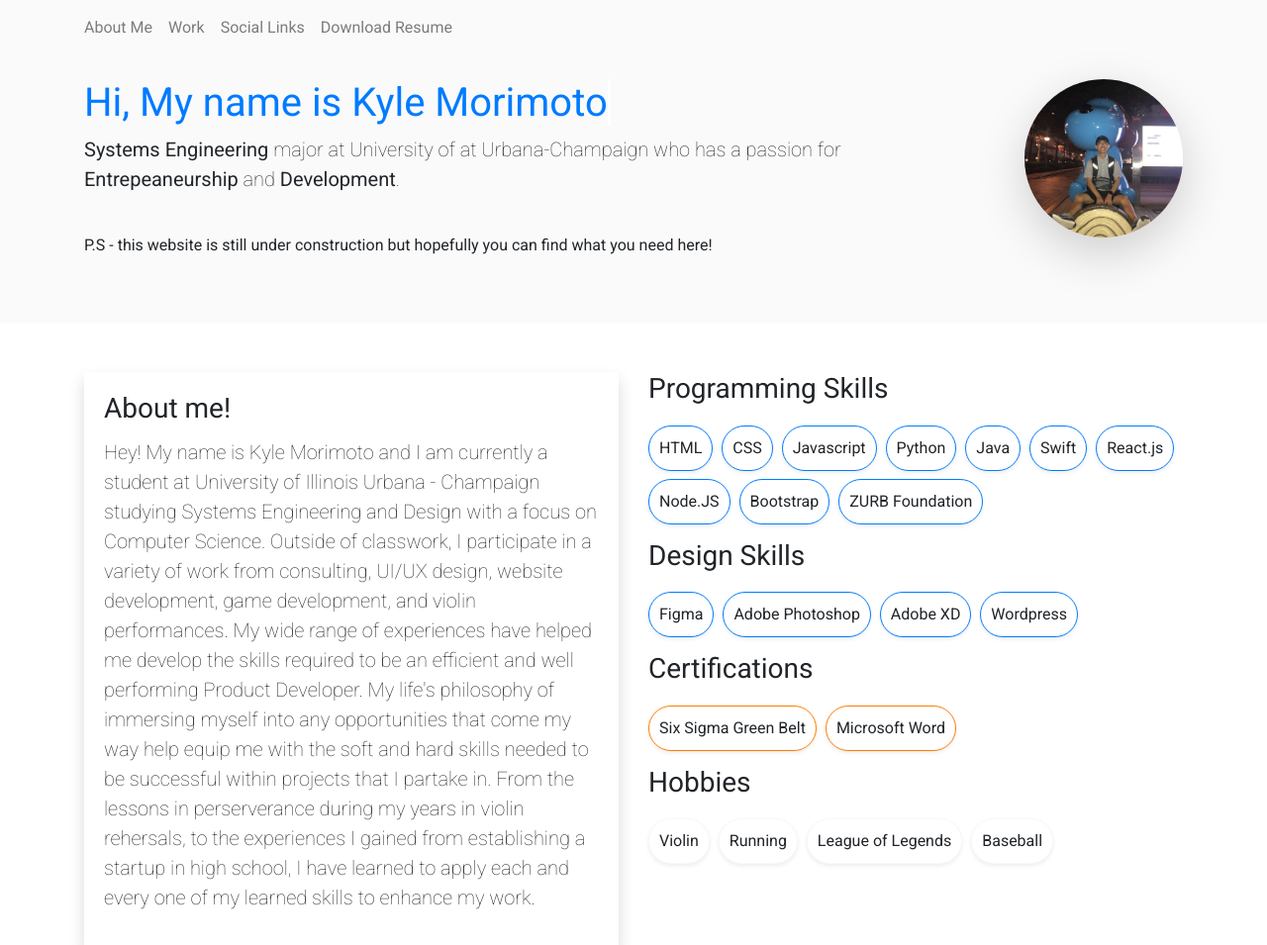
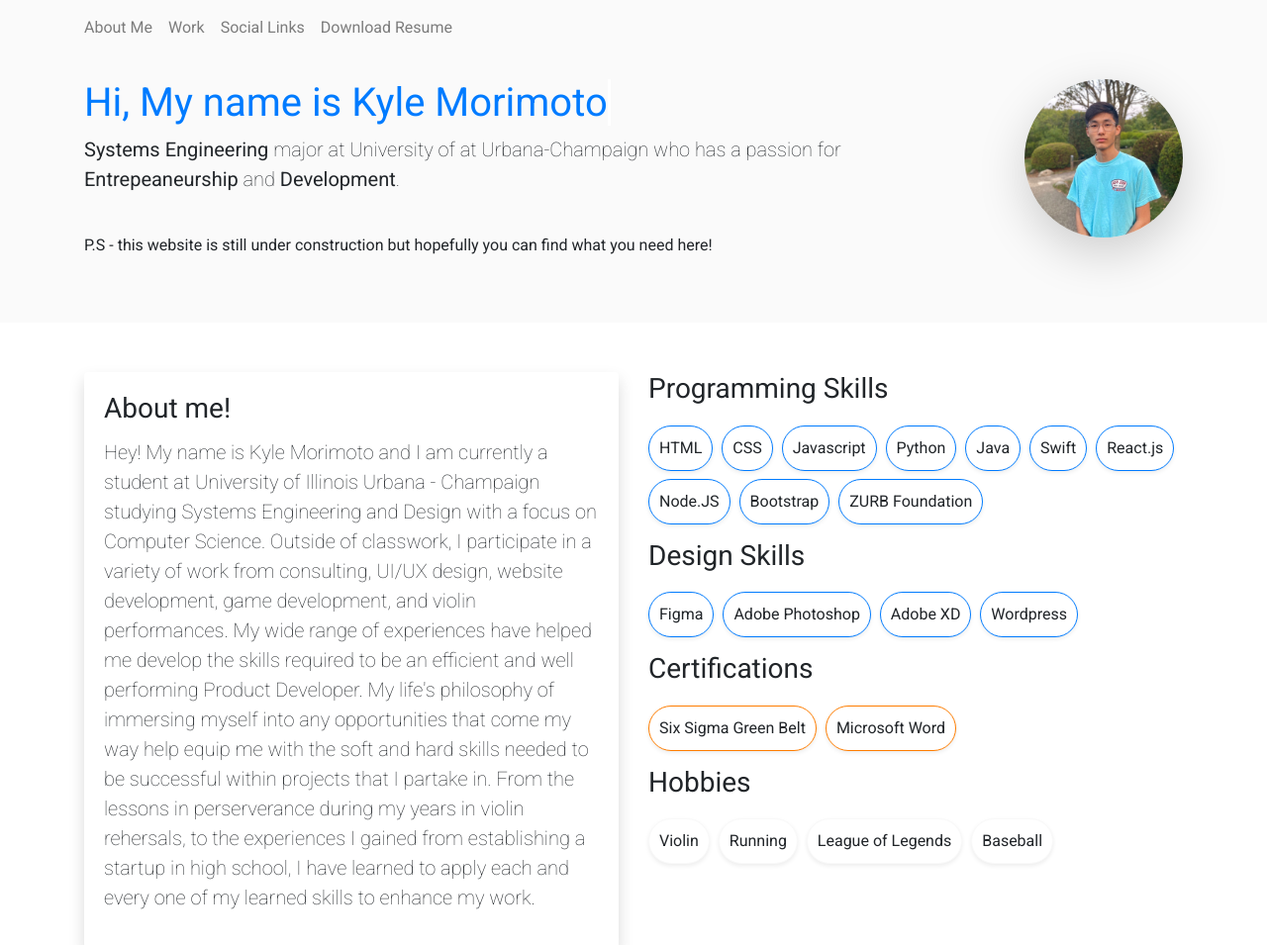
Before and after one commit to klmrmt/personal-website, a plain HTML site: page index.html in a window 1280 px wide. Shown: the top 955 px of the page at 99% size. Drawn offline with nearby package versions, Linux system fonts and the light colour scheme.

Commit message:
new profile pic
new pic

```diff
--- a/index.html
+++ b/index.html
@@ -53,7 +53,7 @@
           <p>P.S - this website is still under construction but hopefully you can find what you need here!</p>
        </div>
        <div class="col-lg-2 col-md-12 text-center">
-         <img class="img-fluid mx-auto img-circle shadow-lg" src="images/profile.jpg" alt="Generic placeholder image">
+         <img class="img-fluid mx-auto img-circle shadow-lg" src="images/kyle.jpeg" alt="Generic placeholder image">
        </div>
     </div>
   </div>
```
Also changed, not shown: images/kyle.jpeg (added), 1 other file.
